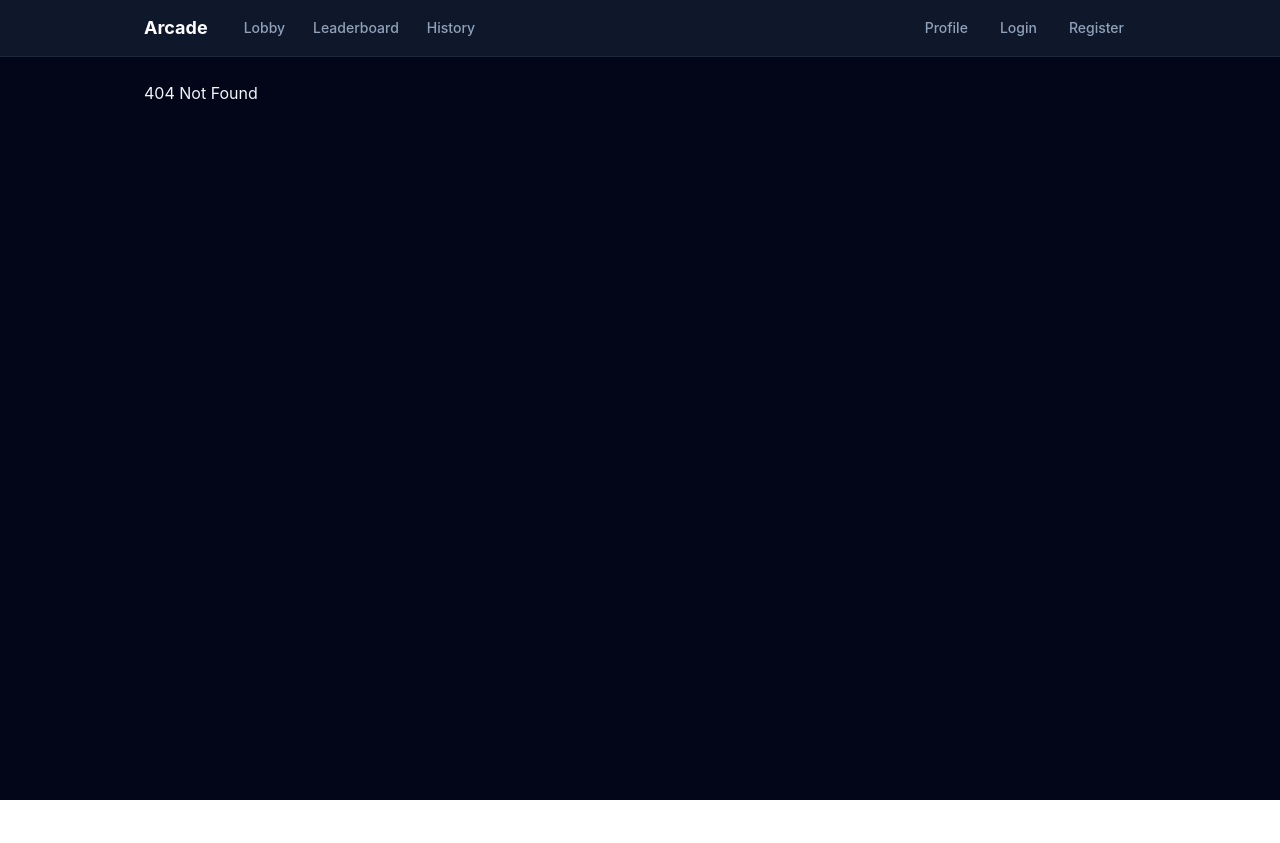
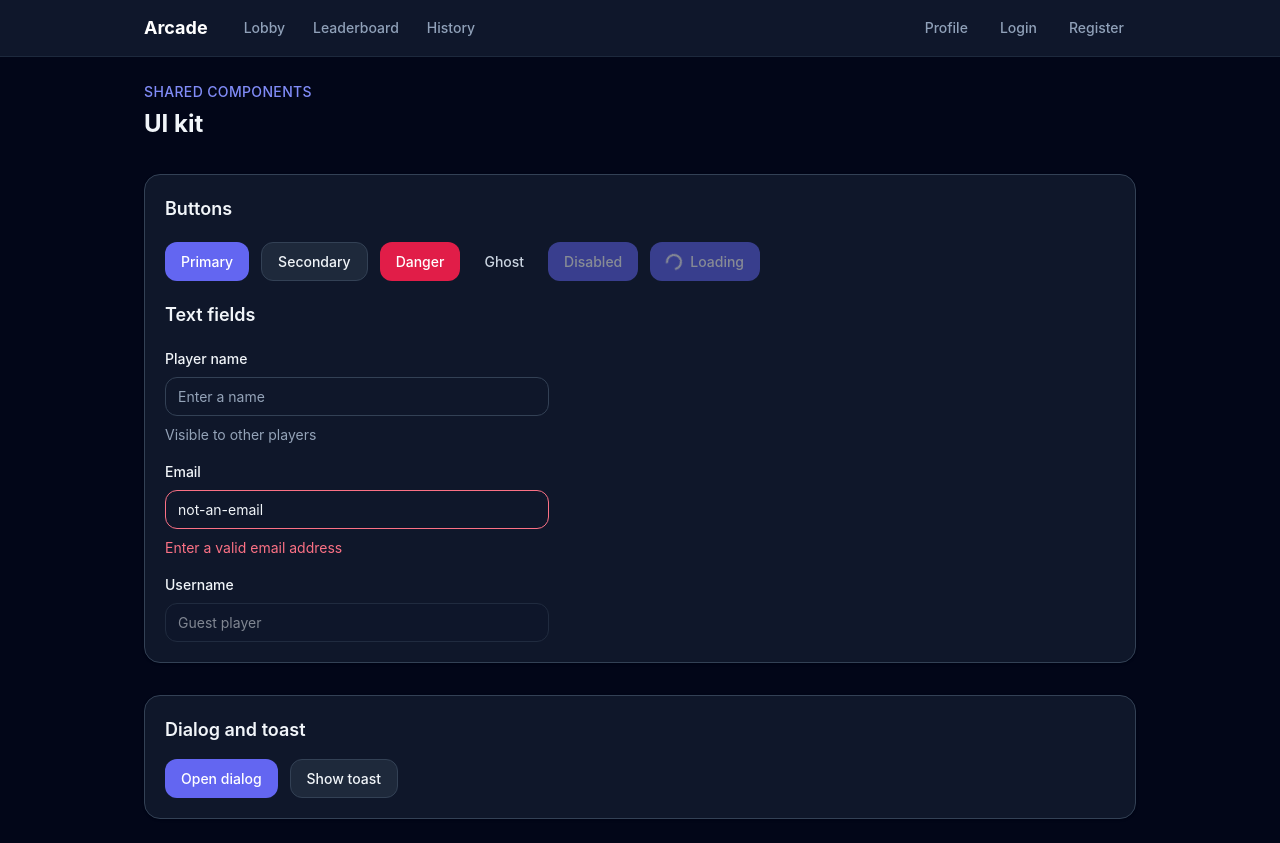
Before and after one commit to GBO-Inc/arcade, a React (Vite) app in the folder frontend/: page /ui-demo in a window 1280 px wide. Before the commit this address had no page. Before the commit the page ends 800 px from the top, so only its background shows below. Built offline with nearby package versions, Linux system fonts and the light colour scheme.

Commit message:
implement missing ui kit behaviors, design tokens and demo route

```diff
--- a/frontend/src/App.tsx
+++ b/frontend/src/App.tsx
@@ -23,7 +23,7 @@ export function AppRoutes() {
         <Route path="leaderboard" element={<LeaderboardPage />} />
         <Route path="history" element={<HistoryPage />} />
         <Route path="profile" element={<ProfilePage />} />
-        <Route path="ui-kit" element={<UiKitDemo />} />
+        <Route path="ui-demo" element={<UiKitDemo />} />
         <Route path="*" element={<div>404 Not Found</div>} />
       </Route>
     </Routes>
--- a/frontend/src/components/ui/Button.tsx
+++ b/frontend/src/components/ui/Button.tsx
@@ -3,37 +3,51 @@ import type { ButtonHTMLAttributes } from 'react';
 type ButtonProps = ButtonHTMLAttributes<HTMLButtonElement> & {
   variant?: 'primary' | 'secondary' | 'danger' | 'ghost';
   size?: 'sm' | 'md' | 'lg';
+  loading?: boolean;
 };
 
 const variants = {
   primary:
-    'bg-indigo-500 text-white hover:bg-indigo-400 focus-visible:ring-indigo-400',
+    'bg-ui-primary text-ui-primary-foreground hover:bg-ui-primary-hover focus-visible:ring-ui-primary-focus',
   secondary:
-    'border border-slate-700 bg-slate-800 text-slate-100 hover:bg-slate-700 focus-visible:ring-slate-400',
+    'border border-ui-border bg-ui-surface-raised text-ui-text hover:bg-ui-surface-hover focus-visible:ring-ui-muted',
   danger:
-    'bg-rose-600 text-white hover:bg-rose-500 focus-visible:ring-rose-400',
+    'bg-ui-danger text-ui-danger-foreground hover:bg-ui-danger-hover focus-visible:ring-ui-danger-focus',
   ghost:
-    'text-slate-300 hover:bg-slate-800 hover:text-white focus-visible:ring-slate-400',
+    'text-ui-subtle hover:bg-ui-surface-raised hover:text-ui-text focus-visible:ring-ui-muted',
 };
 
 const sizes = {
-  sm: 'px-3 py-1.5 text-sm',
-  md: 'px-4 py-2 text-sm',
-  lg: 'px-5 py-3 text-base',
+  sm: 'px-ui-3 py-ui-2 text-ui-sm',
+  md: 'px-ui-4 py-ui-2 text-ui-sm',
+  lg: 'px-ui-5 py-ui-3 text-ui-base',
 };
 
 export function Button({
   variant = 'primary',
   size = 'md',
+  loading = false,
   type = 'button',
   className = '',
+  disabled,
+  children,
   ...props
 }: ButtonProps) {
   return (
     <button
       type={type}
-      className={`inline-flex items-center justify-center rounded-lg font-medium transition-colors focus-visible:outline-none focus-visible:ring-2 focus-visible:ring-offset-2 focus-visible:ring-offset-slate-950 disabled:pointer-events-none disabled:opacity-50 ${variants[variant]} ${sizes[size]} ${className}`}
+      aria-busy={loading || undefined}
+      disabled={disabled || loading}
+      className={`inline-flex items-center justify-center gap-ui-2 rounded-ui-lg font-medium transition-colors focus-visible:outline-none focus-visible:ring-2 focus-visible:ring-offset-2 focus-visible:ring-offset-ui-surface disabled:pointer-events-none disabled:opacity-50 ${variants[variant]} ${sizes[size]} ${className}`}
       {...props}
-    />
+    >
+      {loading && (
+        <span
+          aria-hidden="true"
+          className="size-4 animate-spin rounded-full border-2 border-current border-t-transparent"
+        />
+      )}
+      {children}
+    </button>
   );
 }
--- a/frontend/src/components/ui/Card.tsx
+++ b/frontend/src/components/ui/Card.tsx
@@ -5,7 +5,7 @@ type CardProps = HTMLAttributes<HTMLDivElement>;
 export function Card({ className = '', ...props }: CardProps) {
   return (
     <div
-      className={`rounded-xl border border-slate-800 bg-slate-900 p-5 shadow-sm ${className}`}
+      className={`rounded-ui-xl border border-ui-border bg-ui-surface p-ui-5 shadow-sm ${className}`}
       {...props}
     />
   );
--- a/frontend/src/components/ui/Dialog.tsx
+++ b/frontend/src/components/ui/Dialog.tsx
@@ -1,4 +1,10 @@
-import { useEffect, useId, type ReactNode } from 'react';
+import {
+  useEffect,
+  useId,
+  useRef,
+  type KeyboardEvent as ReactKeyboardEvent,
+  type ReactNode,
+} from 'react';
 
 type DialogProps = {
   open: boolean;
@@ -16,42 +22,90 @@ export function Dialog({
   className = '',
 }: DialogProps) {
   const titleId = useId();
+  const dialogRef = useRef<HTMLElement>(null);
+  const onCloseRef = useRef(onClose);
+
+  useEffect(() => {
+    onCloseRef.current = onClose;
+  }, [onClose]);
 
   useEffect(() => {
     if (!open) return;
 
-    const handleKeyDown = (event: KeyboardEvent) => {
-      if (event.key === 'Escape') onClose();
+    const previousFocus = document.activeElement as HTMLElement | null;
+    const dialog = dialogRef.current;
+    const focusableSelector =
+      'a[href], button:not([disabled]), input:not([disabled]), select:not([disabled]), textarea:not([disabled]), [tabindex]:not([tabindex="-1"])';
+    const focusableElements =
+      dialog?.querySelectorAll<HTMLElement>(focusableSelector);
+    (focusableElements?.[0] ?? dialog)?.focus();
+
+    const handleKeyDown = (event: globalThis.KeyboardEvent) => {
+      if (event.key === 'Escape') onCloseRef.current();
     };
 
     document.addEventListener('keydown', handleKeyDown);
-    return () => document.removeEventListener('keydown', handleKeyDown);
-  }, [open, onClose]);
+    return () => {
+      document.removeEventListener('keydown', handleKeyDown);
+      if (previousFocus?.isConnected) previousFocus.focus();
+    };
+  }, [open]);
 
   if (!open) return null;
 
+  const trapFocus = (event: ReactKeyboardEvent<HTMLElement>) => {
+    if (event.key !== 'Tab') return;
+
+    const dialog = dialogRef.current;
+    if (!dialog) return;
+    const focusableElements = Array.from(
+      dialog.querySelectorAll<HTMLElement>(
+        'a[href], button:not([disabled]), input:not([disabled]), select:not([disabled]), textarea:not([disabled]), [tabindex]:not([tabindex="-1"])',
+      ),
+    );
+
+    if (focusableElements.length === 0) {
+      event.preventDefault();
+      dialog.focus();
+      return;
+    }
+
+    const first = focusableElements[0];
+    const last = focusableElements[focusableElements.length - 1];
+    if (event.shiftKey && document.activeElement === first) {
+      event.preventDefault();
+      last.focus();
+    } else if (!event.shiftKey && document.activeElement === last) {
+      event.preventDefault();
+      first.focus();
+    }
+  };
+
   return (
     <div
-      className="fixed inset-0 z-50 flex items-center justify-center bg-black/70 p-4"
+      className="fixed inset-0 z-50 flex items-center justify-center bg-ui-overlay p-ui-4"
       onMouseDown={(event) => {
         if (event.target === event.currentTarget) onClose();
       }}
     >
       <section
+        ref={dialogRef}
         role="dialog"
         aria-modal="true"
         aria-labelledby={titleId}
-        className={`w-full max-w-lg rounded-xl border border-slate-700 bg-slate-900 p-6 shadow-2xl ${className}`}
+        tabIndex={-1}
+        onKeyDown={trapFocus}
+        className={`w-full max-w-lg rounded-ui-xl border border-ui-border bg-ui-surface p-ui-6 text-ui-text shadow-2xl focus:outline-none ${className}`}
       >
-        <div className="mb-4 flex items-center justify-between gap-4">
-          <h2 id={titleId} className="text-lg font-semibold text-white">
+        <div className="mb-ui-4 flex items-center justify-between gap-ui-4">
+          <h2 id={titleId} className="text-ui-lg font-semibold text-ui-text">
             {title}
           </h2>
           <button
             type="button"
             aria-label="Close dialog"
             onClick={onClose}
-            className="rounded-md p-1 text-slate-400 hover:bg-slate-800 hover:text-white focus-visible:outline-none focus-visible:ring-2 focus-visible:ring-indigo-400"
+            className="rounded-ui-md p-ui-1 text-ui-muted hover:bg-ui-surface-raised hover:text-ui-text focus-visible:outline-none focus-visible:ring-2 focus-visible:ring-ui-primary-focus"
           >
             <span aria-hidden="true">×</span>
           </button>
--- a/frontend/src/components/ui/Input.tsx
+++ b/frontend/src/components/ui/TextField.tsx
@@ -1,12 +1,12 @@
 import { useId, type InputHTMLAttributes } from 'react';
 
-type InputProps = InputHTMLAttributes<HTMLInputElement> & {
+type TextFieldProps = InputHTMLAttributes<HTMLInputElement> & {
   label?: string;
   hint?: string;
   error?: string;
 };
 
-export function Input({
+export function TextField({
   label,
   hint,
   error,
@@ -14,7 +14,7 @@ export function Input({
   className = '',
   'aria-describedby': describedBy,
   ...props
-}: InputProps) {
+}: TextFieldProps) {
   const generatedId = useId();
   const inputId = id ?? generatedId;
   const descriptionId = `${inputId}-description`;
@@ -25,11 +25,11 @@ export function Input({
       .join(' ') || undefined;
 
   return (
-    <div className="space-y-1.5">
+    <div className="space-y-ui-2">
       {label && (
         <label
           htmlFor={inputId}
-          className="block text-sm font-medium text-slate-200"
+          className="block text-ui-sm font-medium text-ui-text"
         >
           {label}
         </label>
@@ -38,13 +38,13 @@ export function Input({
         id={inputId}
         aria-invalid={error ? true : undefined}
         aria-describedby={ariaDescribedBy}
-        className={`block w-full rounded-lg border border-slate-700 bg-slate-900 px-3 py-2 text-sm text-slate-100 placeholder:text-slate-500 focus:border-indigo-400 focus:outline-none focus:ring-2 focus:ring-indigo-400/30 disabled:cursor-not-allowed disabled:opacity-50 ${error ? 'border-rose-500 focus:border-rose-400 focus:ring-rose-400/30' : ''} ${className}`}
+        className={`block w-full rounded-ui-lg border border-ui-border bg-ui-surface px-ui-3 py-ui-2 text-ui-sm text-ui-text placeholder:text-ui-muted focus:border-ui-primary-focus focus:outline-none focus:ring-2 focus:ring-ui-primary/30 disabled:cursor-not-allowed disabled:opacity-50 ${error ? 'border-ui-error focus:border-ui-error focus:ring-ui-error/30' : ''} ${className}`}
         {...props}
       />
       {helpText && (
         <p
           id={descriptionId}
-          className={`text-sm ${error ? 'text-rose-400' : 'text-slate-400'}`}
+          className={`text-ui-sm ${error ? 'text-ui-error' : 'text-ui-muted'}`}
         >
           {helpText}
         </p>
--- a/frontend/src/components/ui/Toast.tsx
+++ b/frontend/src/components/ui/Toast.tsx
@@ -1,28 +1,61 @@
+import { useEffect, useRef, useState } from 'react';
+
 type ToastProps = {
   message: string;
   variant?: 'success' | 'error' | 'info';
   onDismiss?: () => void;
+  duration?: number;
 };
 
 const variants = {
-  success: 'border-emerald-500/40 bg-emerald-950 text-emerald-100',
-  error: 'border-rose-500/40 bg-rose-950 text-rose-100',
-  info: 'border-sky-500/40 bg-sky-950 text-sky-100',
+  success:
+    'border-ui-success-border bg-ui-success-surface text-ui-success-text',
+  error: 'border-ui-error-border bg-ui-error-surface text-ui-error-text',
+  info: 'border-ui-info-border bg-ui-info-surface text-ui-info-text',
 };
 
-export function Toast({ message, variant = 'info', onDismiss }: ToastProps) {
+export function Toast({
+  message,
+  variant = 'info',
+  onDismiss,
+  duration = 3000,
+}: ToastProps) {
+  const [visible, setVisible] = useState(true);
+  const onDismissRef = useRef(onDismiss);
+  const timeoutRef = useRef<number | undefined>(undefined);
+
+  useEffect(() => {
+    onDismissRef.current = onDismiss;
+  }, [onDismiss]);
+
+  useEffect(() => {
+    timeoutRef.current = window.setTimeout(() => {
+      setVisible(false);
+      onDismissRef.current?.();
+    }, duration);
+    return () => window.clearTimeout(timeoutRef.current);
+  }, [duration]);
+
+  if (!visible) return null;
+
+  const dismiss = () => {
+    window.clearTimeout(timeoutRef.current);
+    setVisible(false);
+    onDismissRef.current?.();
+  };
+
   return (
     <div
       role={variant === 'error' ? 'alert' : 'status'}
-      className={`flex items-center justify-between gap-4 rounded-lg border px-4 py-3 text-sm ${variants[variant]}`}
+      className={`flex items-center justify-between gap-ui-4 rounded-ui-lg border px-ui-4 py-ui-3 text-ui-sm ${variants[variant]}`}
     >
       <span>{message}</span>
       {onDismiss && (
         <button
           type="button"
           aria-label="Dismiss notification"
-          onClick={onDismiss}
-          className="shrink-0 rounded px-1 text-current/70 hover:text-current focus-visible:outline-none focus-visible:ring-2 focus-visible:ring-current"
+          onClick={dismiss}
+          className="shrink-0 rounded-ui-md px-ui-1 text-current/70 hover:text-current focus-visible:outline-none focus-visible:ring-2 focus-visible:ring-current"
         >
           <span aria-hidden="true">×</span>
         </button>
--- a/frontend/src/components/ui/UiKitDemo.tsx
+++ b/frontend/src/components/ui/UiKitDemo.tsx
@@ -1,22 +1,22 @@
 import { useState } from 'react';
-import { Button, Card, Dialog, Input, Toast } from './index';
+import { Button, Card, Dialog, TextField, Toast } from './index';
 
 export function UiKitDemo() {
   const [dialogOpen, setDialogOpen] = useState(false);
   const [toastVisible, setToastVisible] = useState(true);
 
   return (
-    <div className="space-y-8">
+    <div className="space-y-ui-8">
       <div>
-        <p className="text-sm font-medium uppercase tracking-wide text-indigo-400">
+        <p className="text-ui-sm font-medium uppercase tracking-wide text-ui-primary-focus">
           Shared components
         </p>
-        <h1 className="mt-1 text-2xl font-bold text-white">UI kit</h1>
+        <h1 className="mt-ui-1 text-ui-2xl font-bold text-ui-text">UI kit</h1>
       </div>
 
-      <Card className="space-y-5">
-        <h2 className="text-lg font-semibold text-white">Buttons and input</h2>
-        <div className="flex flex-wrap gap-3">
+      <Card className="space-y-ui-5">
+        <h2 className="text-ui-lg font-semibold text-ui-text">Buttons</h2>
+        <div className="flex flex-wrap gap-ui-3">
           <Button>Primary</Button>
           <Button variant="secondary">Secondary</Button>
           <Button variant="danger">Danger</Button>
@@ -24,31 +24,43 @@ export function UiKitDemo() {
             Ghost
           </Button>
           <Button disabled>Disabled</Button>
+          <Button loading>Loading</Button>
         </div>
-        <div className="max-w-sm">
-          <Input
+        <h2 className="text-ui-lg font-semibold text-ui-text">Text fields</h2>
+        <div className="max-w-sm space-y-ui-4">
+          <TextField
             label="Player name"
             placeholder="Enter a name"
             hint="Visible to other players"
           />
+          <TextField
+            label="Email"
+            type="email"
+            error="Enter a valid email address"
+            defaultValue="not-an-email"
+          />
+          <TextField label="Username" disabled defaultValue="Guest player" />
         </div>
       </Card>
 
-      <Card className="space-y-4">
-        <h2 className="text-lg font-semibold text-white">Dialog and toast</h2>
-        <div className="flex flex-wrap gap-3">
+      <Card className="space-y-ui-4">
+        <h2 className="text-ui-lg font-semibold text-ui-text">
+          Dialog and toast
+        </h2>
+        <div className="flex flex-wrap gap-ui-3">
           <Button onClick={() => setDialogOpen(true)}>Open dialog</Button>
           <Button variant="secondary" onClick={() => setToastVisible(true)}>
             Show toast
           </Button>
         </div>
         {toastVisible && (
-          <div className="max-w-md">
+          <div className="max-w-md space-y-ui-3">
             <Toast
               variant="success"
               message="Your changes have been saved."
               onDismiss={() => setToastVisible(false)}
             />
+            <Toast variant="error" message="Could not save your changes." />
           </div>
         )}
       </Card>
@@ -58,10 +70,10 @@ export function UiKitDemo() {
         title="Ready to play?"
         onClose={() => setDialogOpen(false)}
       >
-        <p className="text-sm text-slate-300">
+        <p className="text-ui-sm text-ui-subtle">
           Invite a friend to start a new match.
         </p>
-        <div className="mt-6 flex justify-end gap-3">
+        <div className="mt-ui-6 flex justify-end gap-ui-3">
           <Button variant="secondary" onClick={() => setDialogOpen(false)}>
             Cancel
           </Button>
--- a/frontend/src/components/ui/index.ts
+++ b/frontend/src/components/ui/index.ts
@@ -1,5 +1,5 @@
 export { Button } from './Button';
 export { Card } from './Card';
 export { Dialog } from './Dialog';
-export { Input } from './Input';
+export { TextField } from './TextField';
 export { Toast } from './Toast';
--- a/frontend/src/index.css
+++ b/frontend/src/index.css
@@ -1 +1,89 @@
 @import 'tailwindcss';
+
+:root {
+  --ui-color-primary: #6366f1;
+  --ui-color-primary-hover: #818cf8;
+  --ui-color-primary-focus: #818cf8;
+  --ui-color-primary-foreground: #ffffff;
+  --ui-color-danger: #e11d48;
+  --ui-color-danger-hover: #f43f5e;
+  --ui-color-danger-focus: #fb7185;
+  --ui-color-danger-foreground: #ffffff;
+  --ui-color-surface: #0f172a;
+  --ui-color-surface-raised: #1e293b;
+  --ui-color-surface-hover: #334155;
+  --ui-color-border: #334155;
+  --ui-color-text: #f1f5f9;
+  --ui-color-muted: #94a3b8;
+  --ui-color-subtle: #cbd5e1;
+  --ui-color-error: #fb7185;
+  --ui-color-success-surface: #022c22;
+  --ui-color-success-border: rgb(16 185 129 / 40%);
+  --ui-color-success-text: #d1fae5;
+  --ui-color-error-surface: #4c0519;
+  --ui-color-error-border: rgb(244 63 94 / 40%);
+  --ui-color-error-text: #ffe4e6;
+  --ui-color-info-surface: #082f49;
+  --ui-color-info-border: rgb(14 165 233 / 40%);
+  --ui-color-info-text: #e0f2fe;
+  --ui-color-overlay: rgb(0 0 0 / 70%);
+  --ui-space-1: 0.25rem;
+  --ui-space-2: 0.5rem;
+  --ui-space-3: 0.75rem;
+  --ui-space-4: 1rem;
+  --ui-space-5: 1.25rem;
+  --ui-space-6: 1.5rem;
+  --ui-space-8: 2rem;
+  --ui-text-sm: 0.875rem;
+  --ui-text-base: 1rem;
+  --ui-text-lg: 1.125rem;
+  --ui-text-xl: 1.25rem;
+  --ui-text-2xl: 1.5rem;
+  --ui-radius-md: 0.5rem;
+  --ui-radius-lg: 0.75rem;
+  --ui-radius-xl: 1rem;
+}
+
+@theme inline {
+  --color-ui-primary: var(--ui-color-primary);
+  --color-ui-primary-hover: var(--ui-color-primary-hover);
+  --color-ui-primary-focus: var(--ui-color-primary-focus);
+  --color-ui-primary-foreground: var(--ui-color-primary-foreground);
+  --color-ui-danger: var(--ui-color-danger);
+  --color-ui-danger-hover: var(--ui-color-danger-hover);
+  --color-ui-danger-focus: var(--ui-color-danger-focus);
+  --color-ui-danger-foreground: var(--ui-color-danger-foreground);
+  --color-ui-surface: var(--ui-color-surface);
+  --color-ui-surface-raised: var(--ui-color-surface-raised);
+  --color-ui-surface-hover: var(--ui-color-surface-hover);
+  --color-ui-border: var(--ui-color-border);
+  --color-ui-text: var(--ui-color-text);
+  --color-ui-muted: var(--ui-color-muted);
+  --color-ui-subtle: var(--ui-color-subtle);
+  --color-ui-error: var(--ui-color-error);
+  --color-ui-success-surface: var(--ui-color-success-surface);
+  --color-ui-success-border: var(--ui-color-success-border);
+  --color-ui-success-text: var(--ui-color-success-text);
+  --color-ui-error-surface: var(--ui-color-error-surface);
+  --color-ui-error-border: var(--ui-color-error-border);
+  --color-ui-error-text: var(--ui-color-error-text);
+  --color-ui-info-surface: var(--ui-color-info-surface);
+  --color-ui-info-border: var(--ui-color-info-border);
+  --color-ui-info-text: var(--ui-color-info-text);
+  --color-ui-overlay: var(--ui-color-overlay);
+  --spacing-ui-1: var(--ui-space-1);
+  --spacing-ui-2: var(--ui-space-2);
+  --spacing-ui-3: var(--ui-space-3);
+  --spacing-ui-4: var(--ui-space-4);
+  --spacing-ui-5: var(--ui-space-5);
+  --spacing-ui-6: var(--ui-space-6);
+  --spacing-ui-8: var(--ui-space-8);
+  --text-ui-sm: var(--ui-text-sm);
+  --text-ui-base: var(--ui-text-base);
+  --text-ui-lg: var(--ui-text-lg);
+  --text-ui-xl: var(--ui-text-xl);
+  --text-ui-2xl: var(--ui-text-2xl);
+  --radius-ui-md: var(--ui-radius-md);
+  --radius-ui-lg: var(--ui-radius-lg);
+  --radius-ui-xl: var(--ui-radius-xl);
+}
--- a/frontend/src/pages/Placeholders.tsx
+++ b/frontend/src/pages/Placeholders.tsx
@@ -1,10 +1,29 @@
 import { useParams } from 'react-router-dom';
+import { Button, TextField } from '../components/ui';
 
 export function LoginPage() {
   return (
-    <div>
+    <form
+      className="mx-auto max-w-sm space-y-4"
+      onSubmit={(event) => event.preventDefault()}
+    >
       <h1 className="text-xl font-bold">Login</h1>
-    </div>
+      <TextField
+        label="Email"
+        name="email"
+        type="email"
+        autoComplete="email"
+        required
+      />
+      <TextField
+        label="Password"
+        name="password"
+        type="password"
+        autoComplete="current-password"
+        required
+      />
+      <Button type="submit">Sign in</Button>
+    </form>
   );
 }
 
```
Also changed, not shown: 2 other files (tests, documents, lock files or other folders).
